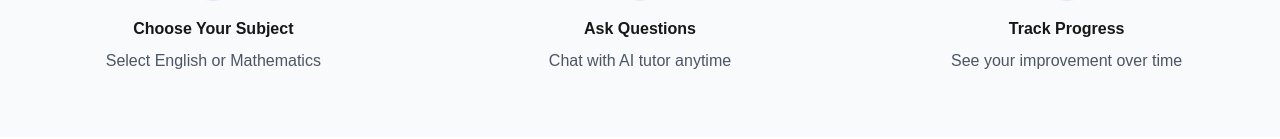
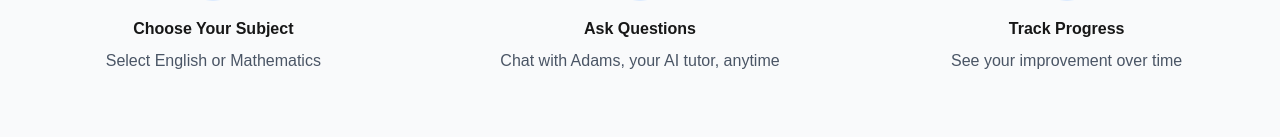
Before and after one commit to AmurdAmzer/AdamsBrain, a Next.js app in the folder frontend/: page / in a window 1280 px wide. Shown: the part 635-774 px from the top of the page. Built offline with nearby package versions, Linux system fonts and the light colour scheme; no server answers.

Commit message:
add landing page

```diff
--- a/frontend/src/app/page.tsx
+++ b/frontend/src/app/page.tsx
@@ -80,7 +80,7 @@ export default function LandingPage() {
                 <span className="text-2xl font-bold text-blue-600">2</span>
               </div>
               <h4 className="font-semibold mb-2">Ask Questions</h4>
-              <p className="text-gray-600">Chat with AI tutor anytime</p>
+              <p className="text-gray-600">Chat with Adams, your AI tutor, anytime</p>
             </div>
             <div className="text-center">
               <div className="w-16 h-16 bg-blue-100 rounded-full flex items-center justify-center mx-auto mb-4">
```
